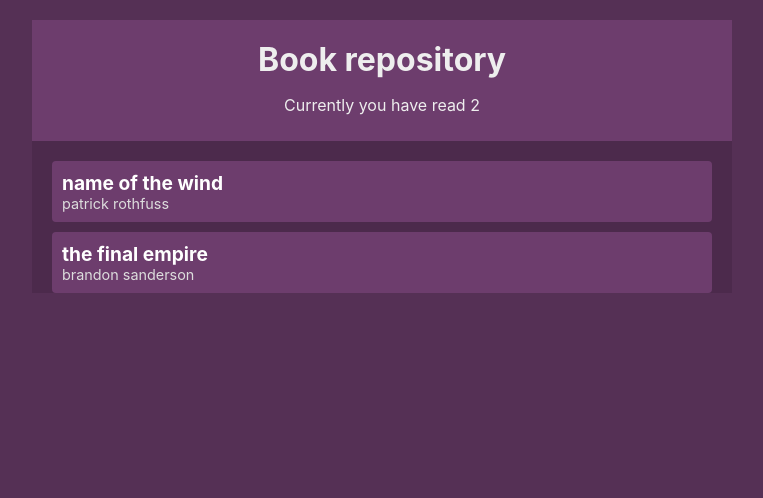
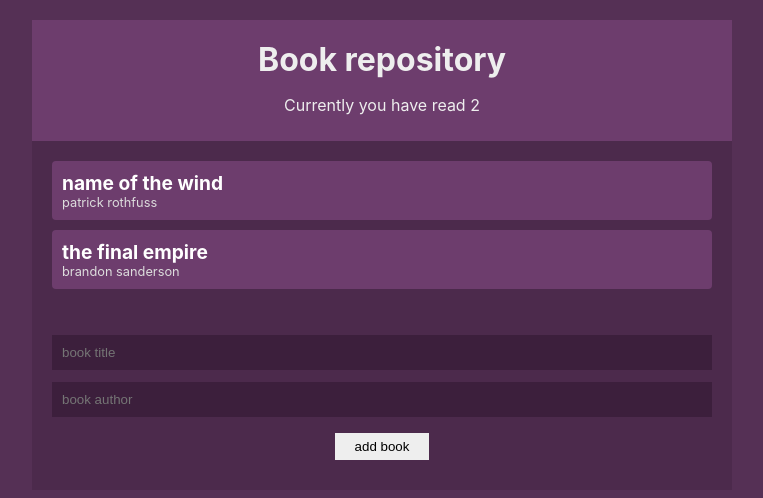
Before and after one commit to kemenykristof/book-repository, a React (Create React App) app: page / in a window 1280 px wide. Shown: the top 498 px of the page, without its empty margins (258-1021 px from the left). Built offline with nearby package versions, Linux system fonts and the light colour scheme.

Commit message:
some additional styling and adding books works

```diff
--- a/src/App.js
+++ b/src/App.js
@@ -2,6 +2,7 @@ import React from "react";
 import BookContextProvider from "./contexts/BookContext";
 import Navbar from "./components/Navbar";
 import BookList from "./components/BookList";
+import NewBookForm from "./components/BookForm";
 
 function App() {
   return (
@@ -9,6 +10,7 @@ function App() {
       <BookContextProvider>
         <Navbar></Navbar>
         <BookList></BookList>
+        <NewBookForm></NewBookForm>
       </BookContextProvider>
     </div>
   );
--- a/src/components/BookForm.js
+++ b/src/components/BookForm.js
@@ -0,0 +1,35 @@
+import React, { useContext, useState } from "react";
+import { BookContext } from "../contexts/BookContext";
+
+const NewBookForm = () => {
+  const { addBook } = useContext(BookContext);
+  const [title, setTitle] = useState("");
+  const [author, setAuthor] = useState("");
+  const handleSubmit = e => {
+    e.preventDefault();
+    addBook(title, author);
+    setTitle("");
+    setAuthor("");
+  };
+  return (
+    <form onSubmit={handleSubmit}>
+      <input
+        type="text"
+        placeholder="book title"
+        value={title}
+        onChange={e => setTitle(e.target.value)}
+        required
+      />
+      <input
+        type="text"
+        placeholder="book author"
+        value={author}
+        onChange={e => setAuthor(e.target.value)}
+        required
+      />
+      <input type="submit" value="add book" />
+    </form>
+  );
+};
+
+export default NewBookForm;
--- a/src/index.css
+++ b/src/index.css
@@ -22,7 +22,6 @@ body {
 .navbar h1 {
   margin: 10px 0;
 }
-
 .book-list {
   margin: 20px;
 }
@@ -38,7 +37,7 @@ body {
   margin: 10px 0;
 }
 .book-list li:hover {
-  opacity: 0.7;
+  opacity: 0.3;
   text-decoration: line-through;
 }
 .book-list .title {
@@ -47,10 +46,30 @@ body {
   font-size: 1.2em;
 }
 .book-list .author {
-  font-size: 0.9em;
+  font-size: 0.8em;
   color: #ddd;
 }
 .empty {
   margin: 20px;
   text-align: center;
 }
+
+form {
+  padding: 20px;
+}
+input[type="text"] {
+  width: 100%;
+  padding: 10px;
+  box-sizing: border-box;
+  margin: 6px 0;
+  background: #3c1f3c;
+  color: #fff;
+  border: 0;
+}
+input[type="submit"] {
+  margin: 10px auto;
+  background: #eee;
+  border: 0;
+  padding: 6px 20px;
+  display: block;
+}
```
